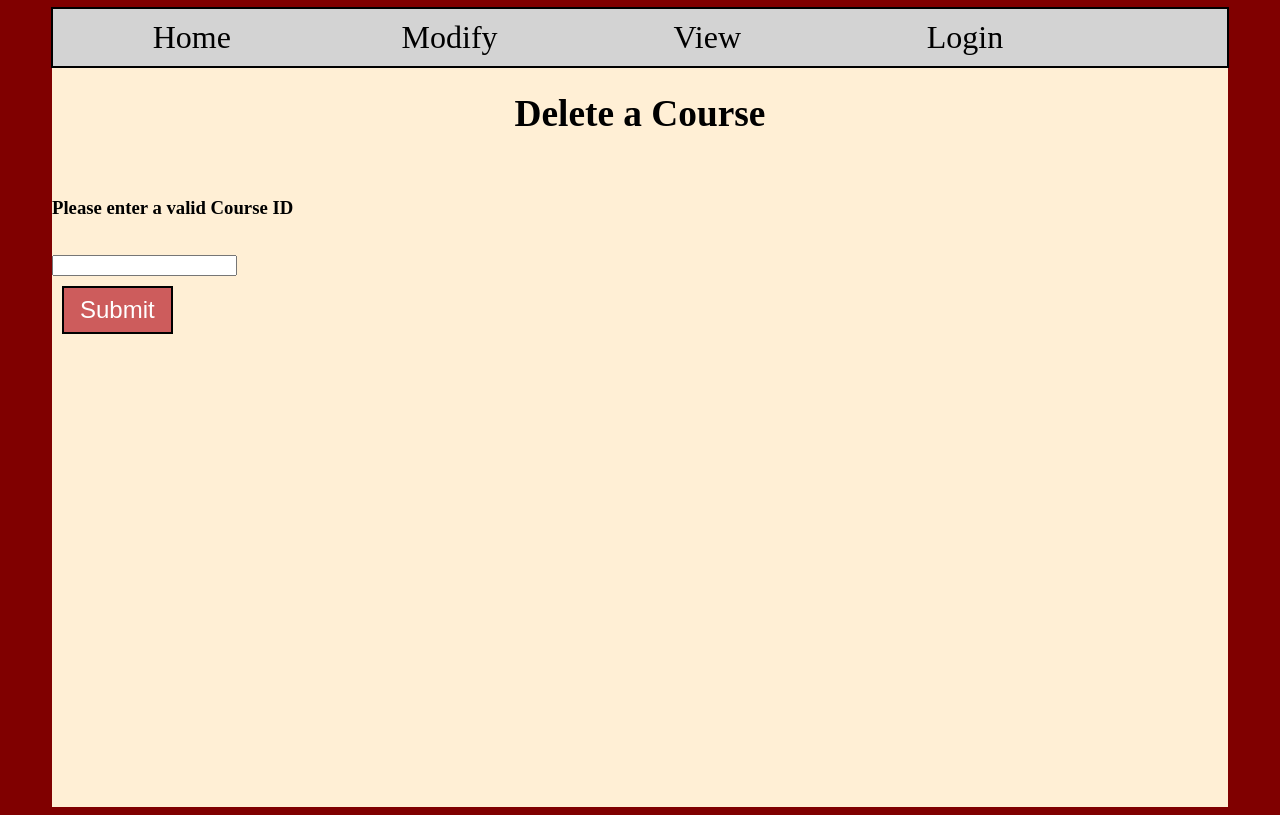
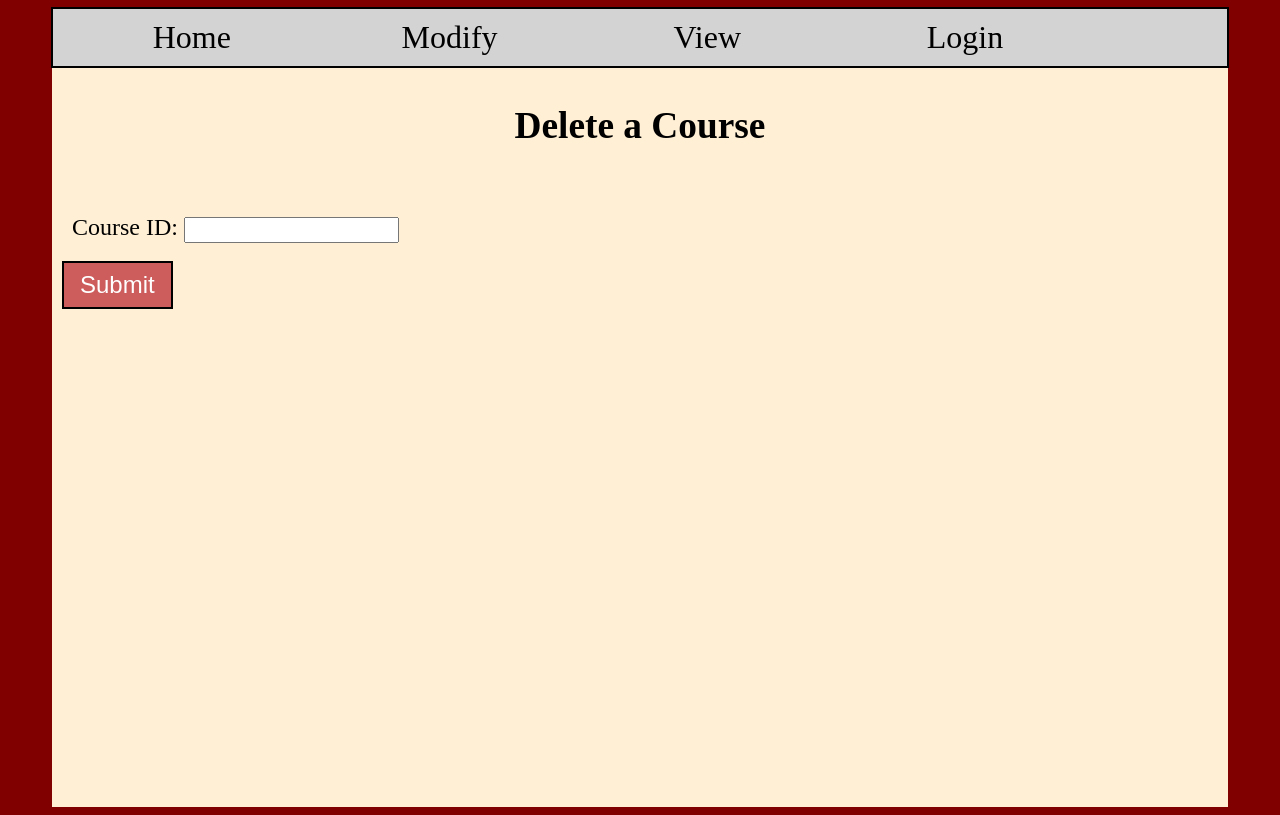
Before and after one commit to kmlacasse/webproject, a Django app: page /delete_course.html in a window 1280 px wide. Run offline with Django 3.2, Linux system fonts and the light colour scheme.

Commit message:
Update delete_course.html

```diff
--- a/templates/taapp/delete_course.html
+++ b/templates/taapp/delete_course.html
@@ -1,12 +1,12 @@
 {% extends "base.html" %}
 
 {% block content %}
-<h1 class="modifyButtonTitle">Delete a Course</h1><br>
-<h3>Please enter a valid Course ID</h3><br>
+<p class="modifyButtonTitle">Delete a Course</p><br>
+
 <form method="post" action="delete_course.html" >
   {% csrf_token %}
-  <input type="text" id="courseid" name="courseid"/><br>
-  <input type="submit" class="submitModifyButton" value="Submit">
+    <p class="formText">Course ID: <input type="text" class="textInput" id="courseid" name="courseid"/></p><br>
+    <input type="submit" class="submitModifyButton" value="Submit">
 </form>
 <br>
 
```
